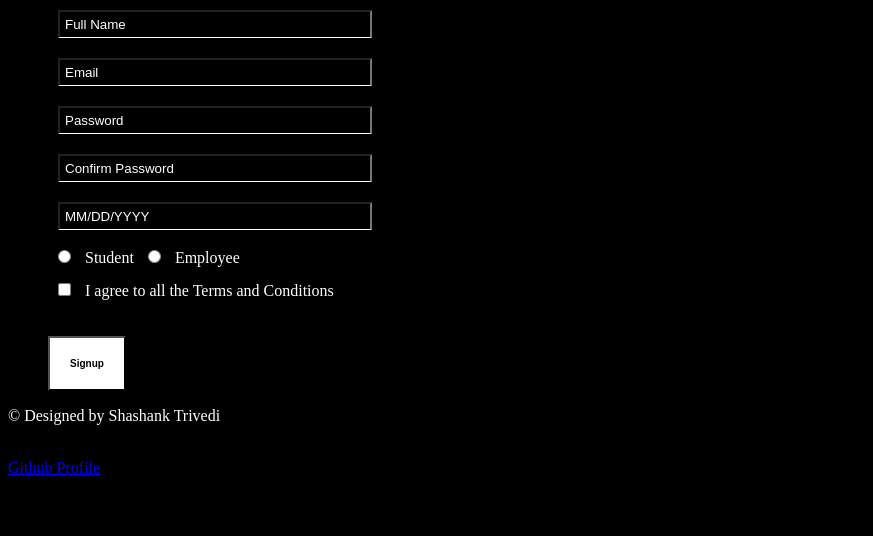
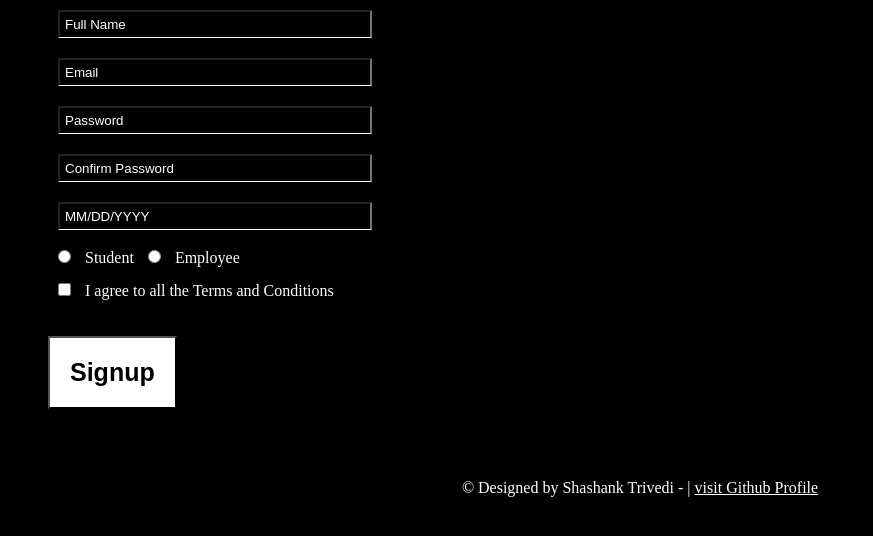
Before and after one commit to Shashank-Trivedi-dev/Signup-Form-design-ACC, a plain HTML site: page index.html in a window 1280 px wide. Shown: the part 150-686 px from the top of the page, without its empty margins (0-873 px from the left). Drawn offline with Linux system fonts and the light colour scheme.

Commit message:
final touchups

```diff
--- a/index.html
+++ b/index.html
@@ -71,9 +71,18 @@
         </form>
       </div>
     </main>
+    <br />
+    <br />
+    <br />
     <footer>
-      <p>&copy; Designed by Shashank Trivedi</p>
-      <br /><a href="https://github.com/Shashank-Trivedi-dev">Github Profile</a>
+      <center>
+        <p>
+          &copy; Designed by Shashank Trivedi - |
+          <a href="https://github.com/Shashank-Trivedi-dev">
+            visit Github Profile</a
+          >
+        </p>
+      </center>
     </footer>
   </body>
 </html>
--- a/style.css
+++ b/style.css
@@ -22,7 +22,10 @@ input {
 button {
   background-color: white;
   padding: 20px;
-  font-size: 10px;
+  font-size: 25px;
   font-weight: bold;
   margin-top: 30px;
 }
+a {
+  color: white;
+}
```
